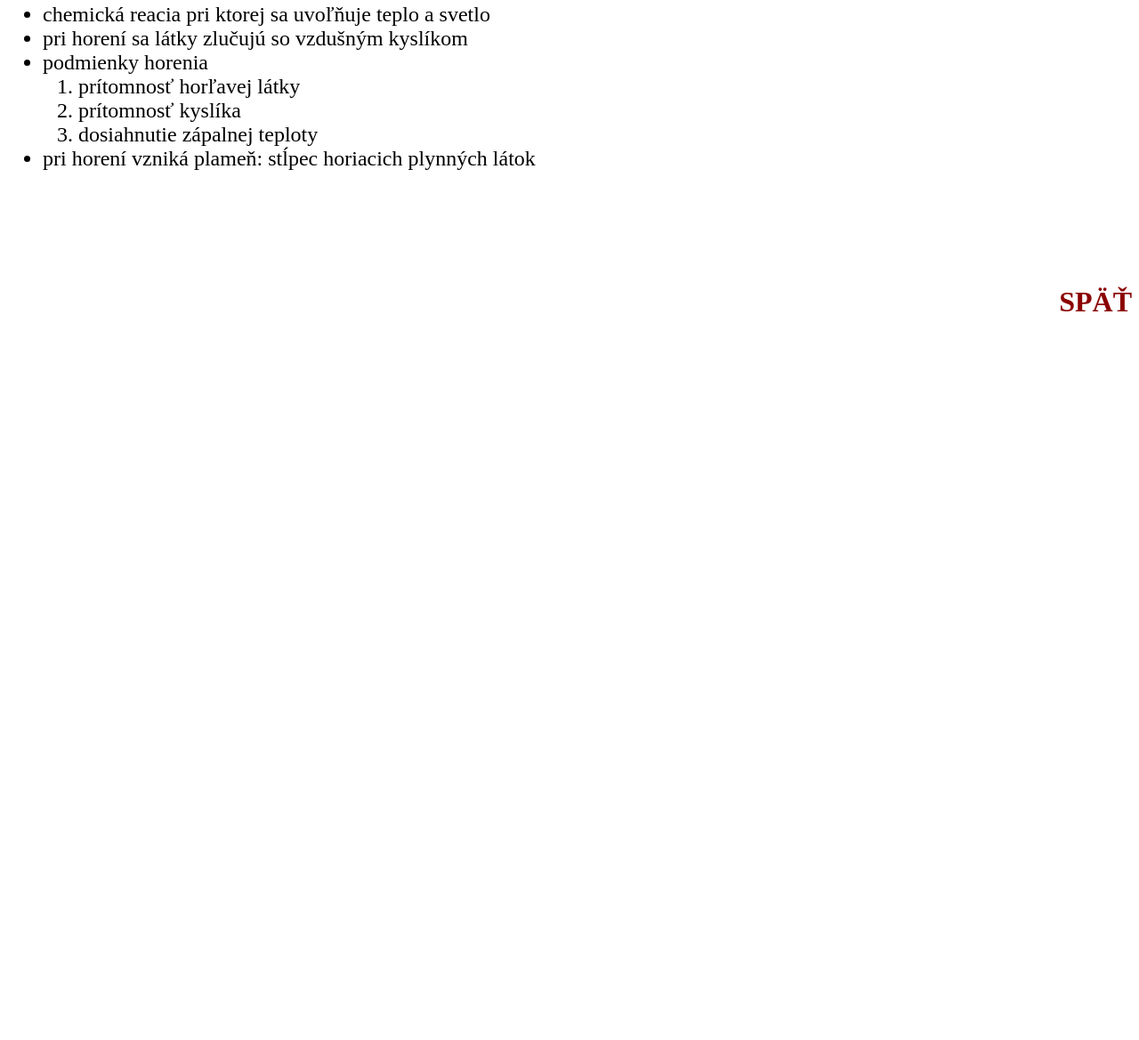
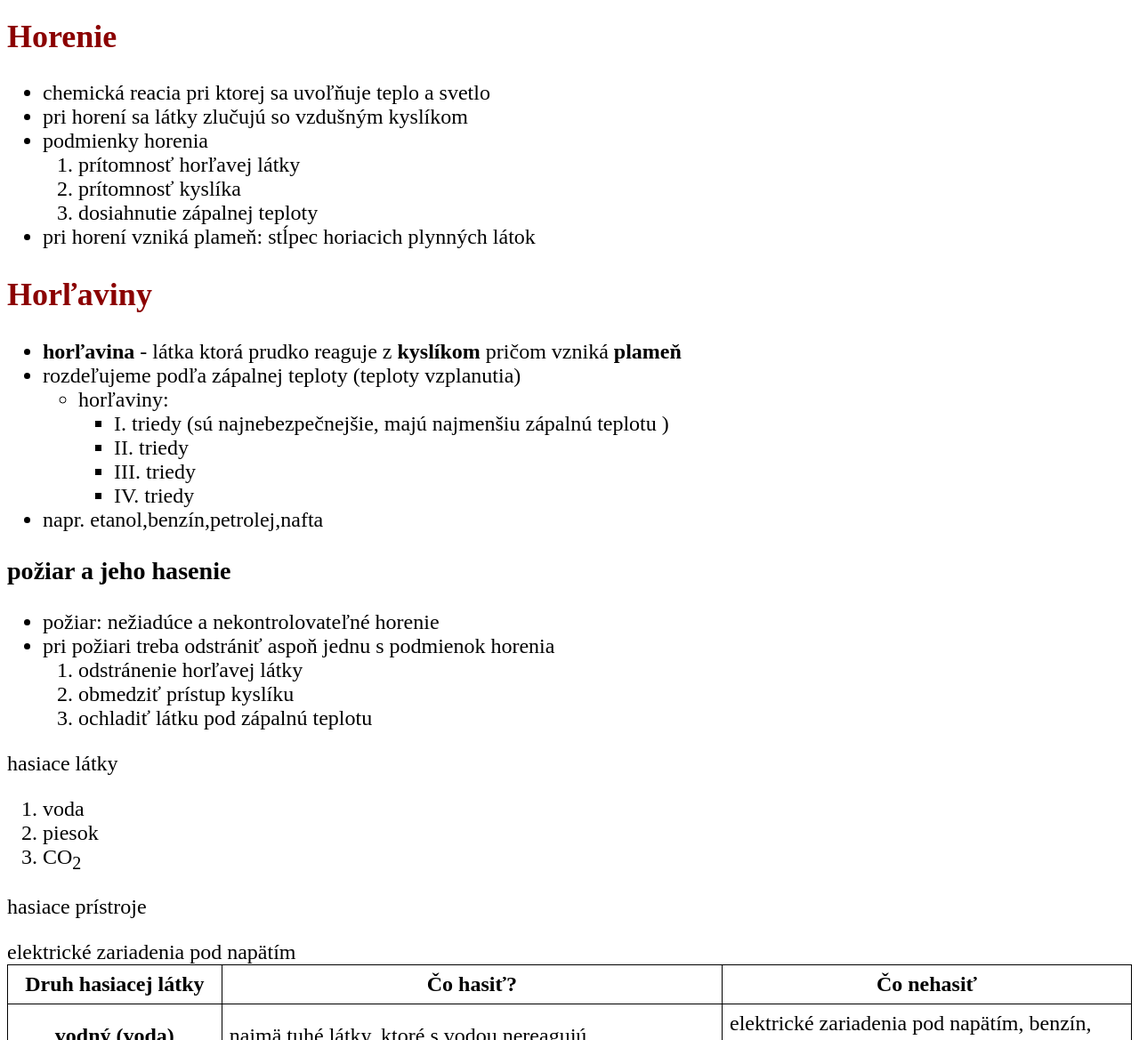
Before and after one commit to Nr3504/che, a plain HTML site: page poznamky.html in a window 1280 px wide. Shown: the part 1631-2800 px from the top of the page at 89% size. Before the commit the page ends 2013 px from the top, so only its background shows below. Drawn offline with Linux system fonts and the light colour scheme.

Commit message:
dnesna hodina 26.10

```diff
--- a/poznamky.html
+++ b/poznamky.html
@@ -17,6 +17,11 @@
       a{
         text-decoration:none;
         color:darkred;
+      }
+      table, th, td {
+        border: 1px solid black;
+        border-collapse: collapse;
+        padding: 8px;
       }
     </style>
   </head>
@@ -100,6 +105,58 @@
         </ol>
       <li>pri horení vzniká plameň: stĺpec horiacich plynných látok</li>
     </ul>
+    <h2>Horľaviny</h2>
+    <ul>
+      <li><b>horľavina</b> - látka ktorá prudko reaguje z <b>kyslíkom</b> pričom vzniká <b>plameň</b></li>
+      <li>rozdeľujeme podľa zápalnej teploty (teploty vzplanutia)
+        <ul>
+          <li>horľaviny:
+            <ul>
+              <li>I. triedy (sú najnebezpečnejšie, majú najmenšiu zápalnú teplotu )</li>
+              <li>II. triedy</li>
+              <li>III. triedy</li>
+              <li>IV. triedy</li>
+            </ul>
+          </ul>
+        </li>
+      </li>
+      <li>napr. etanol,benzín,petrolej,nafta</li>
+    </ul>
+    <h3>požiar a jeho hasenie</h3>
+    <ul>
+      <li>požiar: nežiadúce a nekontrolovateľné horenie</li>
+      <li>pri požiari treba odstrániť aspoň jednu s podmienok horenia
+        <ol>
+          <li>odstránenie horľavej látky</li>
+          <li>obmedziť prístup kyslíku</li>
+          <li>ochladiť látku pod zápalnú teplotu</li>
+        </ol>
+      </li>
+    </ul>
+    <p>hasiace látky</p>
+    <ol>
+      <li>voda</li>
+      <li>piesok</li>
+      <li>CO<sub>2</sub></li>
+    </ol>
+    <p>hasiace prístroje</p>
+    <table>
+      <tr>
+        <th>Druh hasiacej látky</th><th>Čo hasiť?</th><th>Čo nehasiť</th>
+      </tr>
+      <tr>
+        <th>vodný (voda)</th><td>najmä tuhé látky, ktoré s vodou nereagujú</td><td>elektrické zariadenia pod napätím, benzín, oleje</td>
+      </tr>
+      <tr>
+        <th>snehový(CO<sub>2</sub>)</th><td>tuhé kvapalné a plynné látky, elektrické zariadenia pod napätím</td><td>práškové látky</td>
+      </tr>
+      <tr>
+        <th>penový(CO<sub>2</sub>+voda)</th><td>tuhé a kvapalné látky</td><td></td>elektrické zariadenia pod napätím</td>
+      </tr>
+      <tr>
+        <th>práškový(oxid hlinitý)</th><td>tuhé kvapalné a plynné látky, elektrické zariadenia pod napätím</td><td>jemnú mechaniku, elektrotechniku, práškové látky</td>
+      </tr>
+    </table>
     <br><br><br>
     <p style="text-align:right;"><a href="https://nr3504.github.io/che" style="font-size:32px;"><b>SPÄŤ</b></a></p>
   </body>
```
